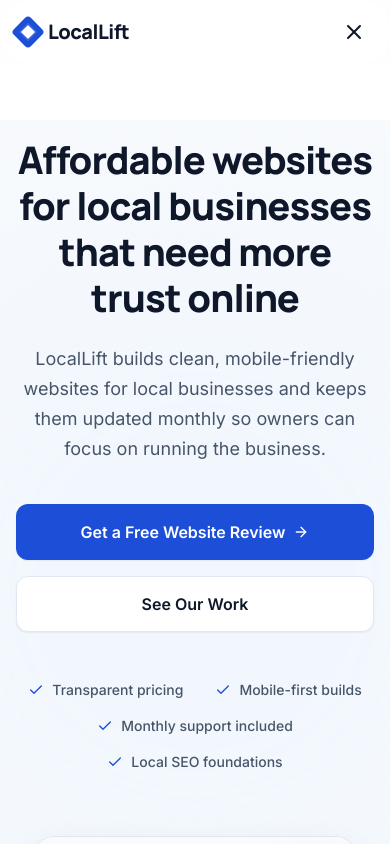
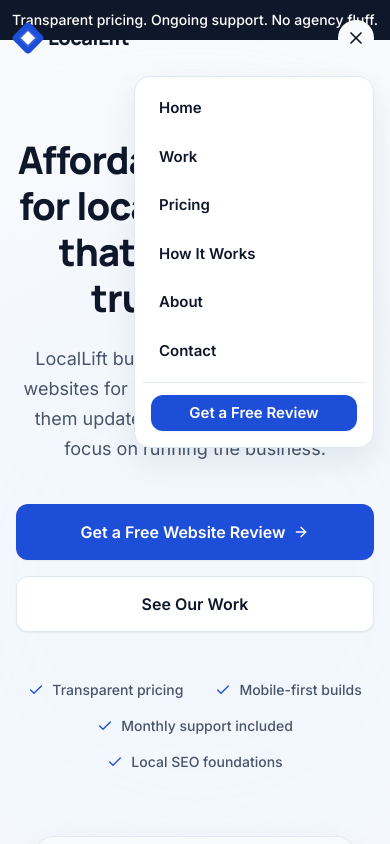
Before and after one commit to KunjTailor/LocalLift-Website, a Next.js app: page / in a window 390 px wide. Both pictures are taken after a click on the button "Toggle Menu". Shown: the top 844 px of the page. Built offline with nearby package versions, Linux system fonts and the light colour scheme.

Commit message:
Redesigned mobile hamburger menu

```diff
--- a/components/layout/Header.tsx
+++ b/components/layout/Header.tsx
@@ -3,7 +3,7 @@
 import * as React from 'react';
 import Link from 'next/link';
 import { usePathname } from 'next/navigation';
-import { Menu, X, ChevronRight } from 'lucide-react';
+import { Menu, X } from 'lucide-react';
 import { motion, AnimatePresence } from 'framer-motion';
 import { Button } from '@/components/ui/Button';
 import { cn } from '@/lib/utils';
@@ -21,12 +21,14 @@
   const [isScrolled, setIsScrolled] = React.useState(false);
   const [isMobileMenuOpen, setIsMobileMenuOpen] = React.useState(false);
   const pathname = usePathname();
+  const menuRef = React.useRef<HTMLDivElement>(null);
 
   // Close mobile menu when route changes
   React.useEffect(() => {
     setIsMobileMenuOpen(false);
   }, [pathname]);
 
+  // Handle Scroll
   React.useEffect(() => {
     const handleScroll = () => {
       setIsScrolled(window.scrollY > 20);
@@ -35,15 +37,18 @@
     return () => window.removeEventListener('scroll', handleScroll);
   }, []);
 
-  // Lock body scroll when mobile menu is open
+  // Click outside to close mobile menu
   React.useEffect(() => {
+    const handleClickOutside = (event: MouseEvent) => {
+      if (menuRef.current && !menuRef.current.contains(event.target as Node)) {
+        setIsMobileMenuOpen(false);
+      }
+    };
     if (isMobileMenuOpen) {
-      document.body.style.overflow = 'hidden';
-    } else {
-      document.body.style.overflow = 'unset';
+      document.addEventListener('mousedown', handleClickOutside);
     }
     return () => {
-      document.body.style.overflow = 'unset';
+      document.removeEventListener('mousedown', handleClickOutside);
     };
   }, [isMobileMenuOpen]);
 
@@ -51,14 +56,14 @@
     <header
       className={cn(
         'fixed top-0 left-0 right-0 z-50 transition-all duration-300',
-        isScrolled || isMobileMenuOpen
-          ? 'bg-cloud/90 backdrop-blur-md border-b border-border-color py-3'
+        isScrolled
+          ? 'bg-white/90 backdrop-blur-md border-b border-border-color py-3 shadow-sm'
           : 'bg-transparent py-5'
       )}
     >
-      <div className="container mx-auto px-4 sm:px-6 lg:px-8 max-w-[1200px] flex items-center justify-between">
-        <Link href="/" className="flex items-center space-x-2 z-50 relative">
-          {/* Logo motif: subtle blue upward motif */}
+      <div className="container mx-auto px-4 sm:px-6 lg:px-8 max-w-[1200px] flex items-center justify-between relative" ref={menuRef}>
+        <Link href="/" className="flex items-center space-x-2 z-50">
+          {/* Logo motif */}
           <div className="w-6 h-6 rounded-sm bg-lift-blue flex items-center justify-center transform rotate-45">
             <div className="w-3 h-3 bg-white border border-lift-blue" />
           </div>
@@ -73,7 +78,7 @@
             <Link
               key={link.name}
               href={link.href}
-              className="text-[15px] font-semibold text-slate-text hover:text-lift-blue px-3 py-2 transition-colors duration-175"
+              className="text-[14px] font-bold text-slate-text hover:bg-cloud hover:text-lift-blue px-4 py-2 rounded-full transition-all duration-200"
             >
               {link.name}
             </Link>
@@ -83,52 +88,55 @@
         <div className="flex items-center space-x-3">
           {/* Desktop CTA */}
           <Button asChild size="sm" className="hidden lg:flex">
-            <Link href="/free-review">Get a Free Website Review</Link>
+            <Link href="/free-review">Get a Free Review</Link>
           </Button>
 
-          {/* Mobile Menu Toggle */}
+          {/* Mobile Menu Toggle Button */}
           <button
-            className="lg:hidden relative z-50 p-2 text-lift-navy focus:outline-none"
+            className="lg:hidden relative z-50 p-2 rounded-full bg-cloud text-lift-navy hover:bg-cloud/80 transition-colors focus:outline-none"
             onClick={() => setIsMobileMenuOpen(!isMobileMenuOpen)}
             aria-label="Toggle Menu"
           >
-            {isMobileMenuOpen ? <X className="w-6 h-6" /> : <Menu className="w-6 h-6" />}
+            <motion.div animate={isMobileMenuOpen ? "open" : "closed"}>
+              {isMobileMenuOpen ? <X className="w-5 h-5" /> : <Menu className="w-5 h-5" />}
+            </motion.div>
           </button>
         </div>
-      </div>
 
-      {/* Mobile Menu Overlay */}
+        {/* Professional Mobile Popover Menu */}
         <AnimatePresence>
           {isMobileMenuOpen && (
             <motion.div
-            initial={{ opacity: 0, y: -20 }}
-            animate={{ opacity: 1, y: 0 }}
-            exit={{ opacity: 0, y: -20 }}
-            transition={{ duration: 0.2, ease: 'easeOut' }}
-            className="fixed inset-0 z-40 bg-white/95 backdrop-blur-md pt-24 px-6 pb-6 overflow-y-auto lg:hidden flex flex-col"
+              initial={{ opacity: 0, y: -10, scale: 0.95 }}
+              animate={{ opacity: 1, y: 0, scale: 1 }}
+              exit={{ opacity: 0, y: -10, scale: 0.95 }}
+              transition={{ duration: 0.2, ease: [0.16, 1, 0.3, 1] }} // Spring-like ease out
+              className="absolute top-14 right-4 w-[240px] bg-white rounded-[16px] shadow-card border border-border-color p-2 lg:hidden flex flex-col z-40 overflow-hidden"
             >
-            <div className="flex flex-col flex-grow mt-4">
+              <div className="flex flex-col space-y-0.5">
                 {links.map((link) => (
                   <Link
                     key={link.name}
                     href={link.href}
-                  className="flex items-center justify-between py-5 border-b border-border-color group"
+                    className="w-full text-left px-4 py-3 text-[15px] font-semibold text-lift-navy hover:bg-cloud rounded-[10px] transition-colors"
                   >
-                  <span className="text-3xl font-sans font-bold text-lift-navy group-hover:text-lift-blue transition-colors">
                     {link.name}
-                  </span>
-                  <ChevronRight className="w-6 h-6 text-muted-slate group-hover:text-lift-blue transition-colors" />
                   </Link>
                 ))}
               </div>
-            <div className="pt-8">
-              <Button asChild size="lg" className="w-full">
-                <Link href="/free-review">Get a Free Website Review</Link>
+
+              <div className="h-px bg-border-color w-full my-2" />
+
+              <div className="px-2 pb-2 pt-1">
+                <Button asChild size="sm" className="w-full justify-center">
+                  <Link href="/free-review">Get a Free Review</Link>
                 </Button>
               </div>
             </motion.div>
           )}
         </AnimatePresence>
+
+      </div>
     </header>
   );
 }
```
Lines whose indentation alone changed are shown as unchanged.
